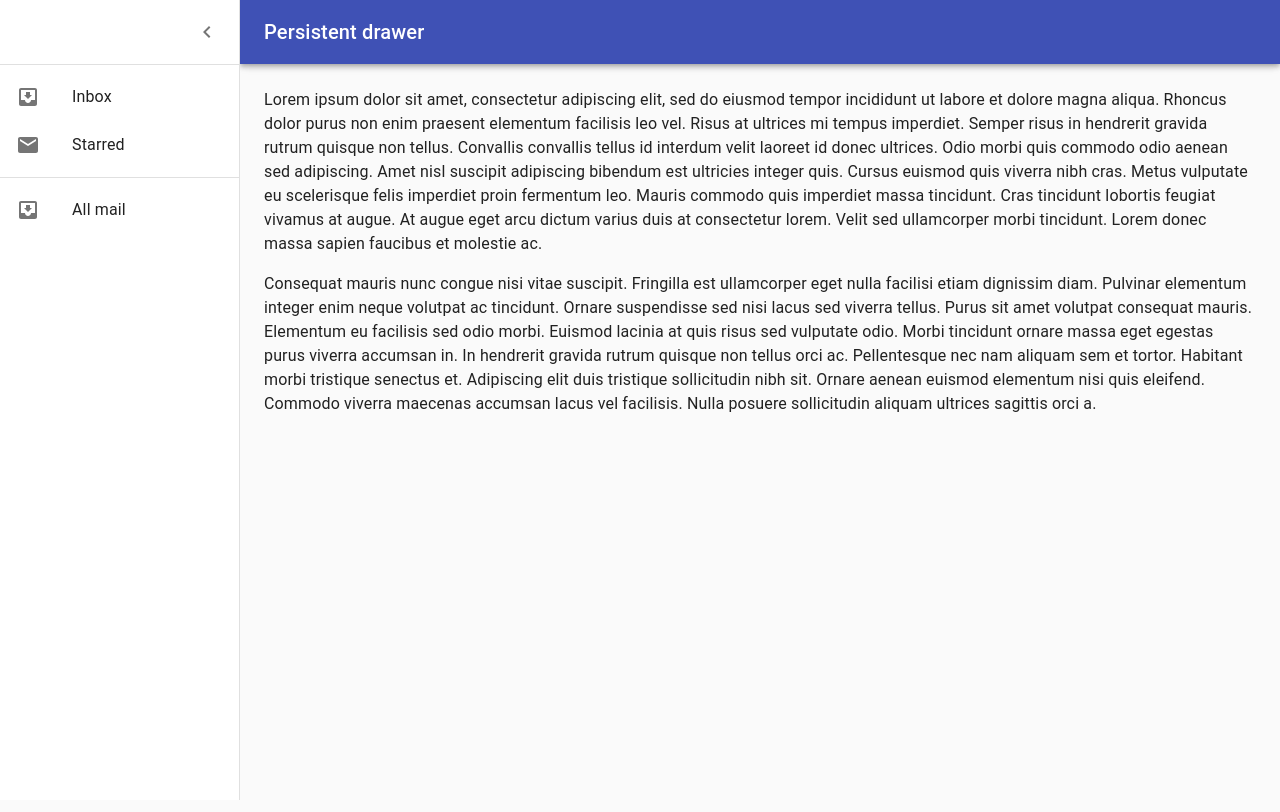
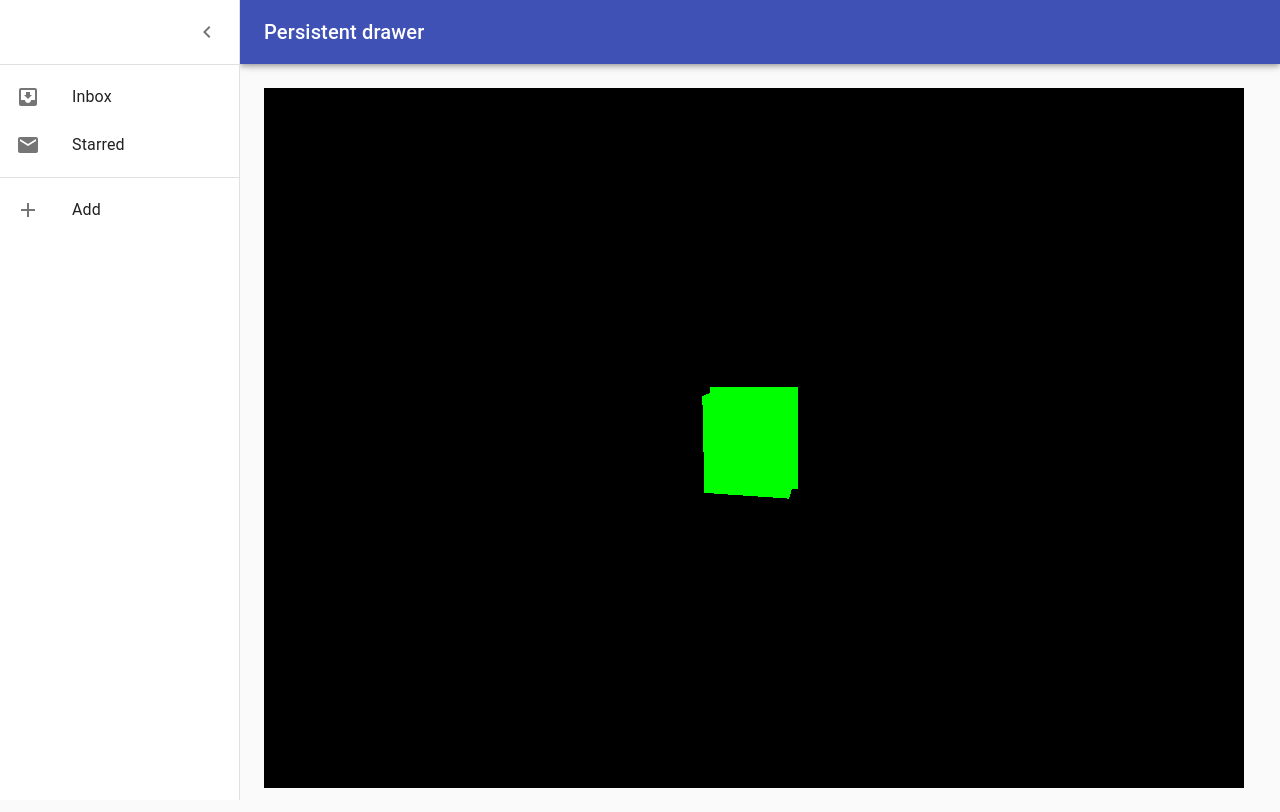
Before and after one commit to OjukwuEbuka/demoThreeJS, a React (Create React App) app: page / in a window 1280 px wide. Built offline with nearby package versions, Linux system fonts and the light colour scheme.

Commit message:
Set up basic three js fxnality

```diff
--- a/package.json
+++ b/package.json
@@ -42,5 +42,8 @@
       "last 1 firefox version",
       "last 1 safari version"
     ]
+  },
+  "devDependencies": {
+    "@types/three": "^0.128.0"
   }
 }
--- a/src/App.tsx
+++ b/src/App.tsx
@@ -19,9 +19,9 @@ function App() {
 
   const { leftDrawerOpen } = useContext(LayoutContext)
 
-  useEffect(() => {
-    console.log(leftDrawerOpen);
-  })
+  // useEffect(() => {
+  //   console.log(leftDrawerOpen);
+  // })
 
   return (
     <LayoutProvider>
--- a/src/components/LeftDrawer.tsx
+++ b/src/components/LeftDrawer.tsx
@@ -6,6 +6,7 @@ import Divider from '@material-ui/core/Divider';
 import IconButton from '@material-ui/core/IconButton';
 import ChevronLeftIcon from '@material-ui/icons/ChevronLeft';
 import ChevronRightIcon from '@material-ui/icons/ChevronRight';
+import AddIcon from '@material-ui/icons/Add';
 import ListItem from '@material-ui/core/ListItem';
 import ListItemIcon from '@material-ui/core/ListItemIcon';
 import ListItemText from '@material-ui/core/ListItemText';
@@ -41,11 +42,15 @@ export default function PersistentDrawerLeft() {
   const classes = useStyles();
   const theme = useTheme();
 //   const [open, setOpen] = React.useState(true);
-  const { leftDrawerOpen, setLeftDrawerOpen } = useContext(LayoutContext);
+  const { leftDrawerOpen, setLeftDrawerOpen, setModalOpen } = useContext(LayoutContext);
 
   const handleDrawerClose = () => {
     setLeftDrawerOpen(false);
   };
+
+  const handleModalOpen = () => {
+    setModalOpen(true);
+  }
 
   return (
     <Drawer
@@ -73,12 +78,10 @@ export default function PersistentDrawerLeft() {
         </List>
         <Divider />
         <List>
-          {['All mail'].map((text, index) => (
-            <ListItem button key={text}>
-              <ListItemIcon>{index % 2 === 0 ? <InboxIcon /> : <MailIcon />}</ListItemIcon>
-              <ListItemText primary={text} />
-            </ListItem>
-          ))}
+          <ListItem button onClick={handleModalOpen} >
+            <ListItemIcon> <AddIcon /> </ListItemIcon>
+            <ListItemText primary="Add" />
+          </ListItem>
         </List>
       </Drawer>
   );
--- a/src/components/Main.tsx
+++ b/src/components/Main.tsx
@@ -1,8 +1,11 @@
-import React, { useContext } from 'react';
+import React, { DOMElement, useContext, useEffect, useRef } from 'react';
 import clsx from 'clsx';
+import { makeStyles } from '@material-ui/core';
+import * as THREE from 'three';
+import {DragControls} from 'three/examples/jsm/controls/DragControls';
 import Typography from '@material-ui/core/Typography';
 import { LayoutContext } from '../context/Layout';
-import { makeStyles } from '@material-ui/core';
+import ObjectsModal from './ObjectsModal';
 
 
 const drawerWidth = 240;
@@ -37,9 +40,40 @@ const useStyles = makeStyles((theme) => ({
   },
 }));
 
+
 export default function Main() {
     const classes = useStyles();
     const { leftDrawerOpen } = useContext(LayoutContext);
+    const sceneEl = useRef<HTMLDivElement>(null);
+
+    useEffect(() => {
+      var scene = new THREE.Scene();
+      var camera = new THREE.PerspectiveCamera( 75, window.innerWidth/window.innerHeight, 0.1, 1000 );
+      var renderer = new THREE.WebGLRenderer();
+
+      console.log(scene)
+      renderer.setSize( window.innerWidth - 300 , window.innerHeight - 100 );
+      // document.body.appendChild( renderer.domElement );
+      // use ref as a mount point of the Three.js scene instead of the document.body
+      sceneEl.current && sceneEl.current.appendChild( renderer.domElement );
+      var geometry = new THREE.BoxGeometry( 1, 1, 1 );
+      var material = new THREE.MeshBasicMaterial( { color: 0x00ff00 } );
+      var cube = new THREE.Mesh( geometry, material );
+      var cube2 = new THREE.Mesh( geometry, material );
+      scene.add( ...[cube, cube2] );
+      camera.position.z = 5;
+      var animate = function () {
+        requestAnimationFrame( animate );
+        cube.rotation.x += 0.01;
+        cube.rotation.y += 0.01;
+        renderer.render( scene, camera );
+      };
+      animate();
+
+      const controls = new DragControls([cube, cube2], camera, renderer.domElement);
+
+
+    }, [sceneEl])
 
     return (
 
@@ -49,29 +83,8 @@ export default function Main() {
           })}
         >
           <div className={classes.drawerHeader} />
-          <Typography paragraph>
-            Lorem ipsum dolor sit amet, consectetur adipiscing elit, sed do eiusmod tempor incididunt
-            ut labore et dolore magna aliqua. Rhoncus dolor purus non enim praesent elementum
-            facilisis leo vel. Risus at ultrices mi tempus imperdiet. Semper risus in hendrerit
-            gravida rutrum quisque non tellus. Convallis convallis tellus id interdum velit laoreet id
-            donec ultrices. Odio morbi quis commodo odio aenean sed adipiscing. Amet nisl suscipit
-            adipiscing bibendum est ultricies integer quis. Cursus euismod quis viverra nibh cras.
-            Metus vulputate eu scelerisque felis imperdiet proin fermentum leo. Mauris commodo quis
-            imperdiet massa tincidunt. Cras tincidunt lobortis feugiat vivamus at augue. At augue eget
-            arcu dictum varius duis at consectetur lorem. Velit sed ullamcorper morbi tincidunt. Lorem
-            donec massa sapien faucibus et molestie ac.
-          </Typography>
-          <Typography paragraph>
-            Consequat mauris nunc congue nisi vitae suscipit. Fringilla est ullamcorper eget nulla
-            facilisi etiam dignissim diam. Pulvinar elementum integer enim neque volutpat ac
-            tincidunt. Ornare suspendisse sed nisi lacus sed viverra tellus. Purus sit amet volutpat
-            consequat mauris. Elementum eu facilisis sed odio morbi. Euismod lacinia at quis risus sed
-            vulputate odio. Morbi tincidunt ornare massa eget egestas purus viverra accumsan in. In
-            hendrerit gravida rutrum quisque non tellus orci ac. Pellentesque nec nam aliquam sem et
-            tortor. Habitant morbi tristique senectus et. Adipiscing elit duis tristique sollicitudin
-            nibh sit. Ornare aenean euismod elementum nisi quis eleifend. Commodo viverra maecenas
-            accumsan lacus vel facilisis. Nulla posuere sollicitudin aliquam ultrices sagittis orci a.
-          </Typography>
+          <div ref={sceneEl}></div>
+        <ObjectsModal />
         </main>
     )
 }
--- /dev/null
+++ b/src/components/ObjectsModal.tsx
@@ -0,0 +1,62 @@
+import React, { useContext } from 'react';
+import { makeStyles } from '@material-ui/core/styles';
+import Modal from '@material-ui/core/Modal';
+import { LayoutContext } from '../context/Layout';
+
+function rand() {
+  return Math.round(Math.random() * 20) - 10;
+}
+
+function getModalStyle() {
+  const top = 50 + rand();
+  const left = 50 + rand();
+
+  return {
+    top: `${top}%`,
+    left: `${left}%`,
+    transform: `translate(-${top}%, -${left}%)`,
+  };
+}
+
+const useStyles = makeStyles((theme) => ({
+  paper: {
+    position: 'absolute',
+    width: 400,
+    backgroundColor: theme.palette.background.paper,
+    border: '2px solid #000',
+    boxShadow: theme.shadows[5],
+    padding: theme.spacing(2, 4, 3),
+  },
+}));
+
+export default function SimpleModal() {
+  const classes = useStyles();
+  // getModalStyle is not a pure function, we roll the style only on the first render
+  const [modalStyle] = React.useState(getModalStyle);
+//   const [open, setOpen] = React.useState(false);
+    const { modalOpen, setModalOpen } = useContext(LayoutContext);
+
+  const handleClose = () => {
+    setModalOpen(false);
+  };
+
+  const body = (
+    <div style={modalStyle} className={classes.paper}>
+      <h2 id="simple-modal-title">Text in a modal</h2>
+      <p id="simple-modal-description">
+        Duis mollis, est non commodo luctus, nisi erat porttitor ligula.
+      </p>
+    </div>
+  );
+
+  return (
+      <Modal
+        open={modalOpen}
+        onClose={handleClose}
+        aria-labelledby="simple-modal-title"
+        aria-describedby="simple-modal-description"
+      >
+        {body}
+      </Modal>
+  );
+}
--- a/src/context/Layout.tsx
+++ b/src/context/Layout.tsx
@@ -3,16 +3,24 @@ import React, {createContext, useState} from 'react';
 let contextObj: {
     leftDrawerOpen: boolean,
     setLeftDrawerOpen: Function
-} = {leftDrawerOpen: false, setLeftDrawerOpen: () =>{}}
+    modalOpen: boolean,
+    setModalOpen: Function
+} = {
+    leftDrawerOpen: false,
+    setLeftDrawerOpen: () =>{},
+    modalOpen: false,
+    setModalOpen: () =>{},
+}
 
 const LayoutContext = createContext(contextObj);
 
 function LayoutProvider(props: any){
     const [leftDrawerOpen, setLeftDrawerOpen] = useState(true);
+    const [modalOpen, setModalOpen] = useState(false);
 
     return (
         <LayoutContext.Provider
-            value={{leftDrawerOpen, setLeftDrawerOpen}}
+            value={{leftDrawerOpen, setLeftDrawerOpen, modalOpen, setModalOpen}}
             {...props}
         />
     )
```
Also changed, not shown: 1 other file (tests, documents, lock files or other folders).
